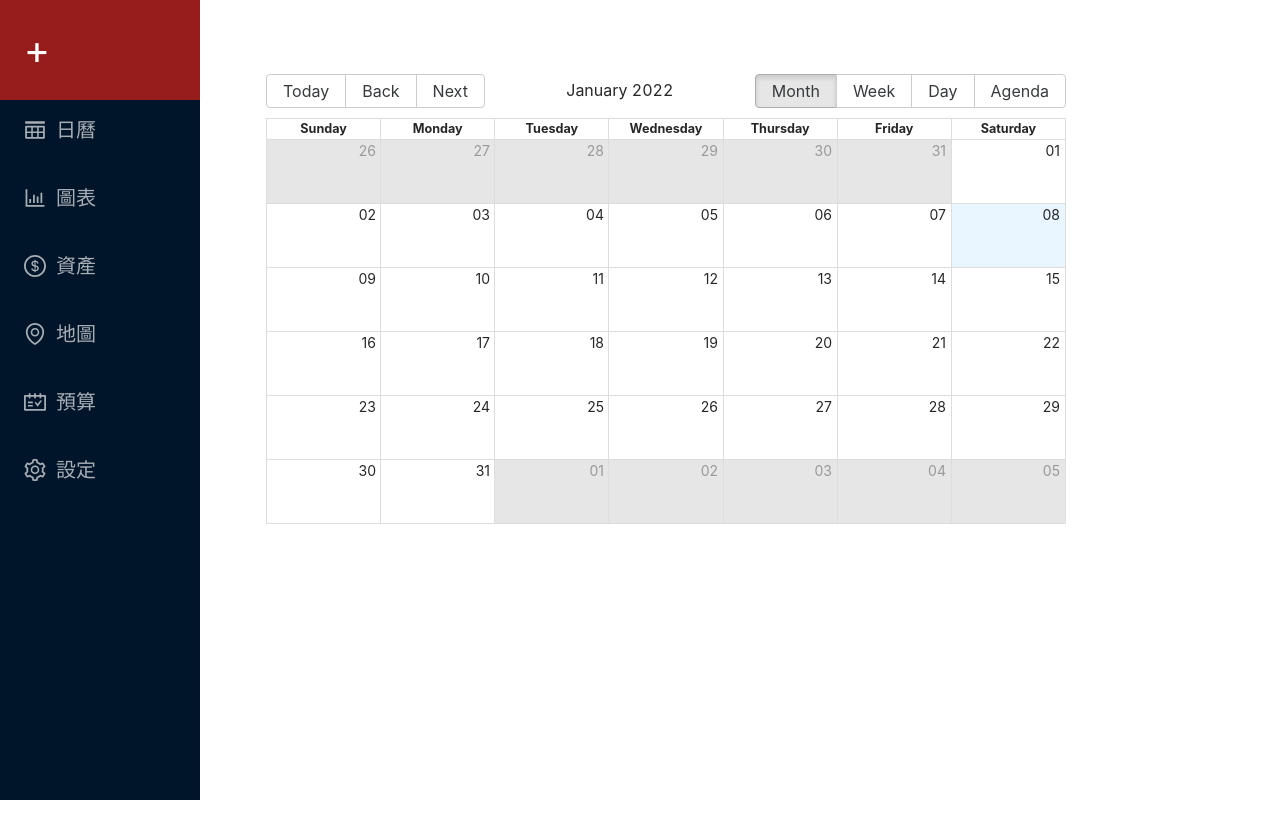
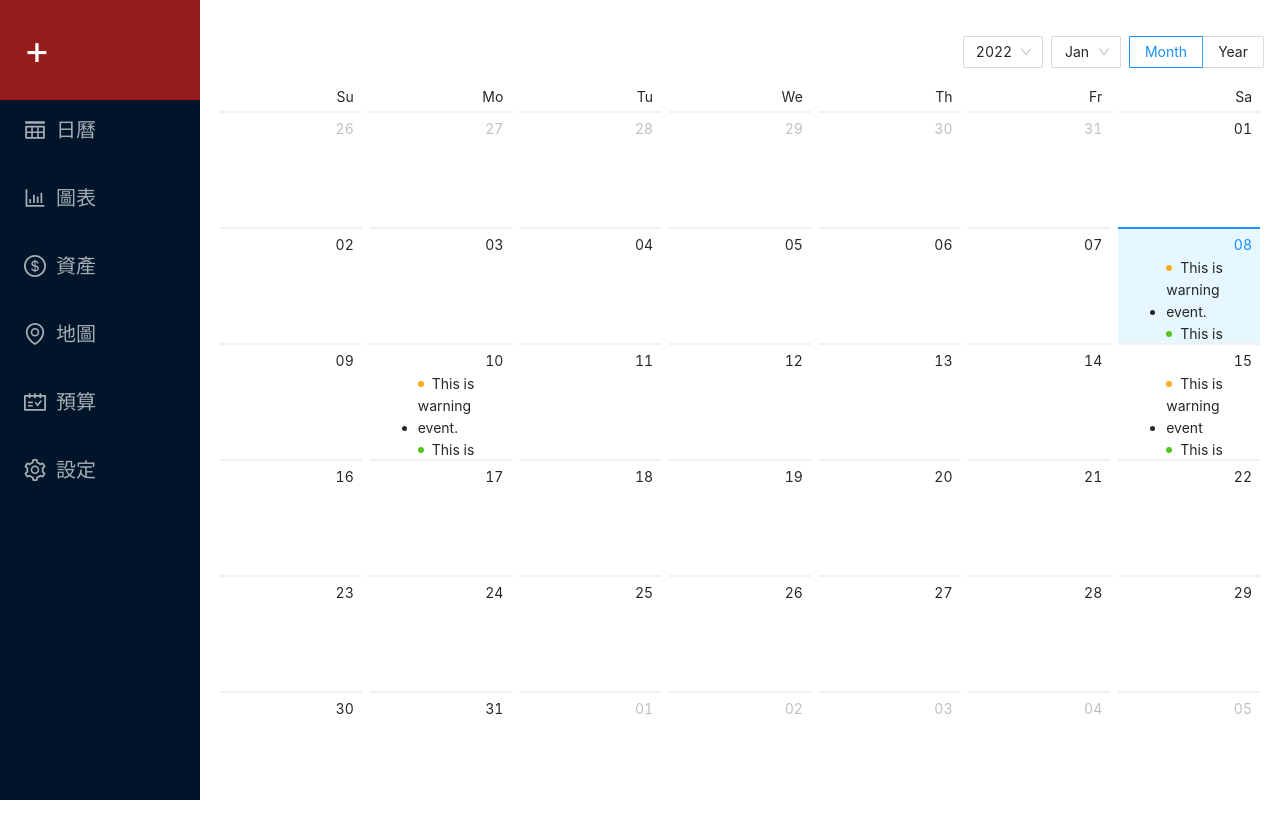
Before and after one commit to moose1108/wp1101_clowns_project, a React (Create React App) app in the folder frontend/: page /calendar in a window 1280 px wide. Both pictures are taken after typing "Sample", "Sample123" into the empty fields and a click on the button "Log in". Built offline with nearby package versions, Linux system fonts and the light colour scheme.

Commit message:
react-big-calendar to antd

```diff
--- a/frontend/src/Containers/MyCalendar.js
+++ b/frontend/src/Containers/MyCalendar.js
@@ -1,61 +1,81 @@
-import { Calendar, dateFnsLocalizer } from "react-big-calendar";
-import format from "date-fns/format";
-import parse from "date-fns/parse";
-import startOfWeek from "date-fns/startOfWeek";
-import getDay from "date-fns/getDay";
+//import { Calendar, momentLocalizer } from "react-big-calendar";
 import "react-big-calendar/lib/css/react-big-calendar.css";
 import React, { useState } from "react";
 import DatePicker from "react-datepicker";
+import { Button, Input, Calendar, Badge } from "antd";
+import moment from "moment";
+import { tr } from "date-fns/locale";
 
-const locales = {
-    "en-US": require("date-fns/locale/en-US"),
-};
-const localizer = dateFnsLocalizer({
-    format,
-    parse,
-    startOfWeek,
-    getDay,
-    locales,
-});
+// const localizer = momentLocalizer(moment);
 
-const events = [
-    {
-        title: "Big Meeting",
-        allDay: true,
-        start: new Date(2021, 6, 0),
-        end: new Date(2021, 6, 0),
-    },
-    {
-        title: "Vacation",
-        start: new Date(2021, 6, 7),
-        end: new Date(2021, 6, 10),
-    },
-    {
-        title: "Conference",
-        start: new Date(2021, 6, 20),
-        end: new Date(2021, 6, 23),
-    },
-];
 
 const MyCalendar = () => {
-    const [newEvent, setNewEvent] = useState({ title: "", start: "", end: "" });
-    const [allEvents, setAllEvents] = useState(events);
+    const dateCellRender = (value) => {
+        function getListData(value) {
+            let listData;
+            switch (value.date()) {
+              case 8:
+                listData = [
+                  { type: 'warning', content: 'This is warning event.' },
+                  { type: 'success', content: 'This is usual event.' },
+                ];
+                break;
+              case 10:
+                listData = [
+                  { type: 'warning', content: 'This is warning event.' },
+                  { type: 'success', content: 'This is usual event.' },
+                  { type: 'error', content: 'This is error event.' },
+                ];
+                break;
+              case 15:
+                listData = [
+                  { type: 'warning', content: 'This is warning event' },
+                  { type: 'success', content: 'This is very long usual event。。....' },
+                  { type: 'error', content: 'This is error event 1.' },
+                  { type: 'error', content: 'This is error event 2.' },
+                  { type: 'error', content: 'This is error event 3.' },
+                  { type: 'error', content: 'This is error event 4.' },
+                ];
+                break;
+              default:
+            }
+            return listData || [];
+        }
+        const listData = getListData(value);
+        return (
+          <ul className="events">
+            {listData.map(item => (
+              <li key={item.content}>
+                <Badge status={item.type} text={item.content} />
+              </li>
+            ))}
+          </ul>
+        );
+    }
+    /*function getMonthData(value) {
+        if (value.month() === 8) {
+          return 1394;
+        }
+    }
+    const monthCellRender = (value) => {
+        const num = getMonthData(value);
+        return num ? (
+          <div className="notes-month">
+            <section>{num}</section>
+            <span>Backlog number</span>
+          </div>
+        ) : null;
+    }*/
+    return (
+        <>
+            <Calendar
+                onChange={(value) => {
+                    alert(`Your selected ${value.format('YYYY-MM-DD')}`)
+                }}
+                dateCellRender={dateCellRender}
+            />
+        </>
 
-    function handleAddEvent() {
-        setAllEvents([...allEvents, newEvent]);
-    }
-
-    return (
-        <Calendar
-            localizer={localizer}
-            events={allEvents}
-            startAccessor="start"
-            endAccessor="end"
-            style={{
-                width: 800,
-                height: 450,
-                margin: "50px"
-            }} />
     );
 }
 export default MyCalendar;
```
